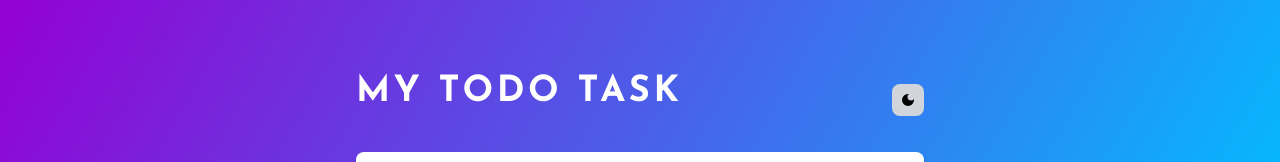
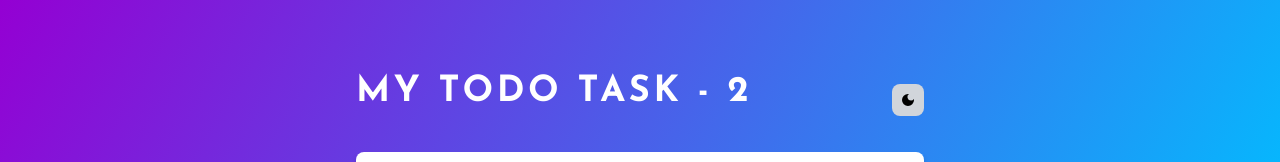
Before and after one commit to rohit-marathe/cicd-pipeline-react-todo-app, a React (Vite) app: page / in a window 1280 px wide. Shown: the top 162 px of the page. Built offline with nearby package versions, Linux system fonts and the light colour scheme.

Commit message:
made changes in the file

```diff
--- a/src/App.jsx
+++ b/src/App.jsx
@@ -53,7 +53,7 @@ function App() {
         <div className=" w-full flex items-center justify-between">
           <h1 className=" uppercase text-4xl font-bold text-white tracking-widest mb-4 md:text-3xl">
             {/* Task Manager */}
-            My ToDo Task
+            My ToDo Task - 2
           </h1>
 
           {darkTheme ? (
```
Also changed, not shown: 1 other file (tests, documents, lock files or other folders).
